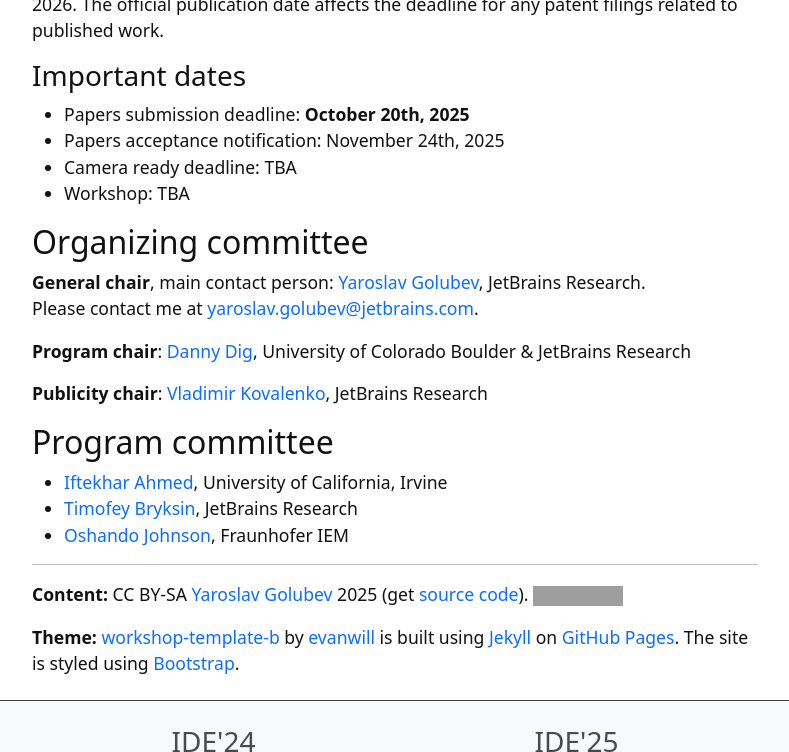
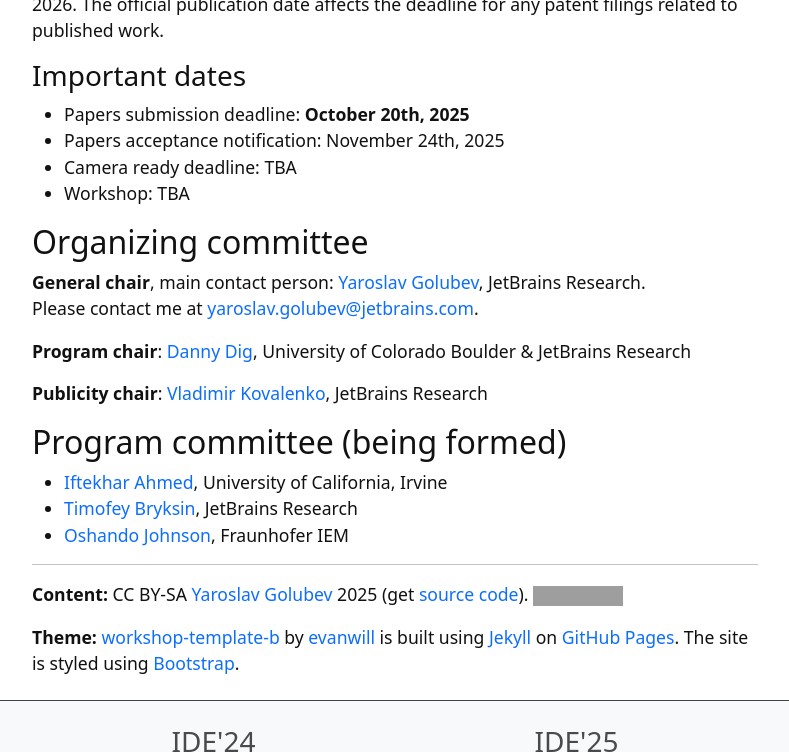
Before and after one commit to ide-workshop/ide-workshop.github.io, a Jekyll site: the page built from index.md, in a window 1280 px wide and 900 px high, scrolled down 3409 px, cut to the strip 0-752 px from the top of the window. Shown: the whole strip, without its empty margins (245-1034 px from the left). Built offline with Jekyll 4.4.1, drawn with Linux system fonts in a browser that asks for light colours; grey boxes are pictures that could not be loaded.

Commit message:
Small fix

```diff
--- a/index.md
+++ b/index.md
@@ -129,7 +129,7 @@
 
 **Publicity chair**: [Vladimir Kovalenko](vovak.me), JetBrains Research
 
-## Program committee
+## Program committee (being formed)
 
 * [Iftekhar Ahmed](https://ics.uci.edu/~iftekha/), University of California, Irvine
 * [Timofey Bryksin](https://jzuken.github.io/), JetBrains Research
```
